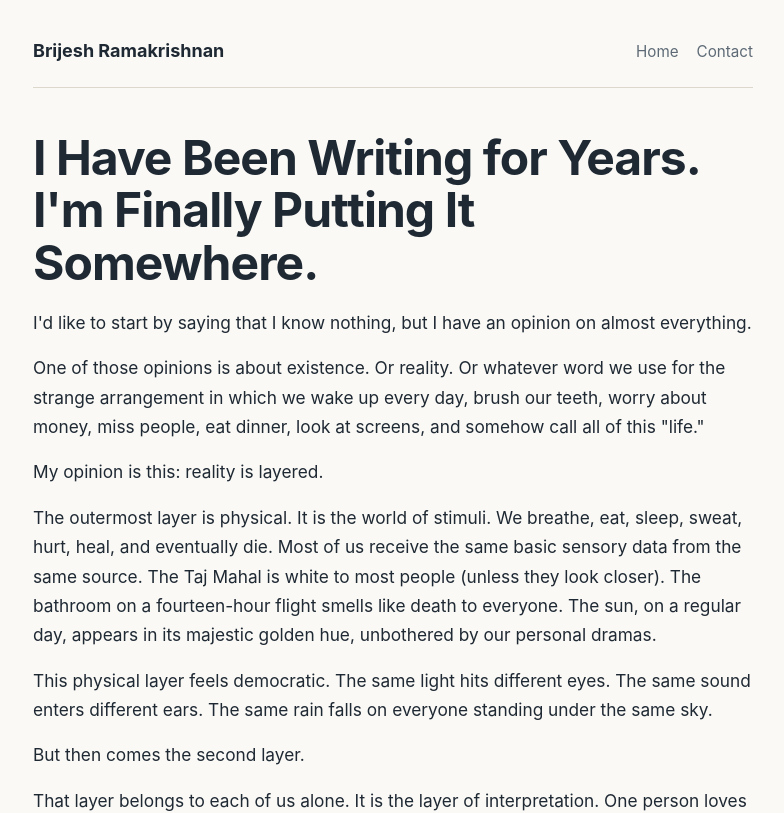
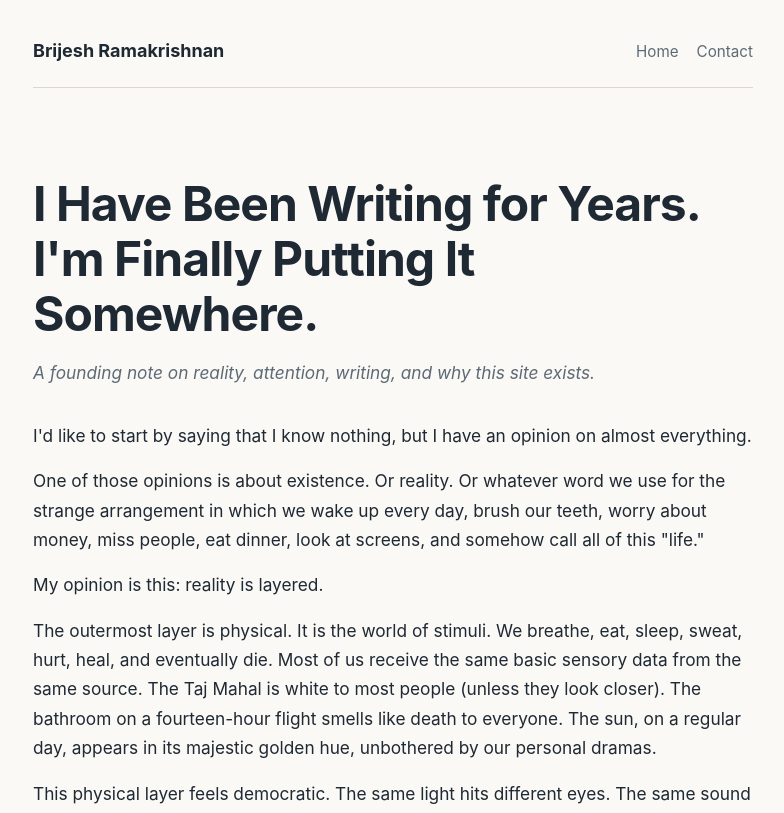
Before and after one commit to halfadev/brijesh-lab, a Next.js app: page /why-this-site-exists in a window 1280 px wide. Shown: the top 813 px of the page, without its empty margins (247-1031 px from the left). Built offline with nearby package versions, Linux system fonts and the light colour scheme.

Commit message:
Refine article heading style

```diff
--- a/app/globals.css
+++ b/app/globals.css
@@ -265,10 +265,21 @@ li + li {
   font-size: 1.08rem;
 }
 
-.essay-title {
+.article-title {
+  margin: 44px 0 18px;
   max-width: 680px;
-  font-size: clamp(1.85rem, 4.5vw, 3rem);
+  font-size: clamp(2.1rem, 5vw, 3rem);
+  line-height: 1.15;
   letter-spacing: -0.02em;
+}
+
+.article-dek {
+  color: var(--muted);
+  font-size: 1.08rem;
+  font-style: italic;
+  line-height: 1.6;
+  max-width: 620px;
+  margin: 0 0 34px;
 }
 
 .quiet-close {
--- a/app/why-this-site-exists/page.tsx
+++ b/app/why-this-site-exists/page.tsx
@@ -12,9 +12,12 @@ export default function WhyThisSiteExistsPage() {
     <div className="site-shell">
       <Header />
       <main className="about-main essay-main">
-        <h1 className="page-title essay-title">
+        <h1 className="article-title">
           I Have Been Writing for Years. I&apos;m Finally Putting It Somewhere.
         </h1>
+        <p className="article-dek">
+          A founding note on reality, attention, writing, and why this site exists.
+        </p>
         <p>
           I&apos;d like to start by saying that I know nothing, but I have an opinion on
           almost everything.
```
